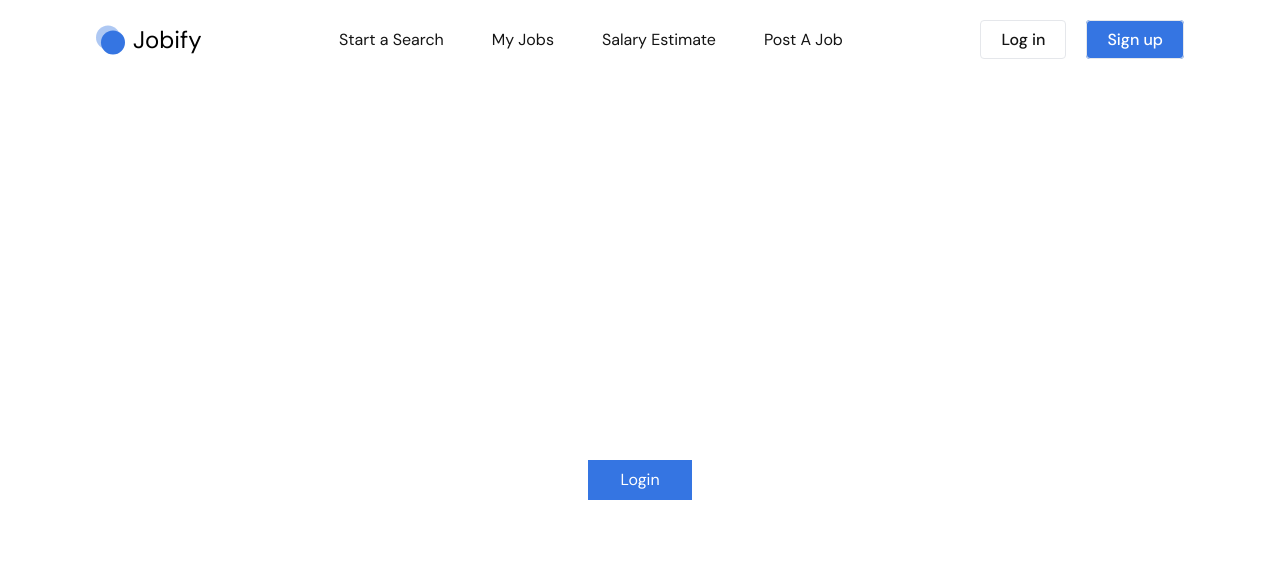
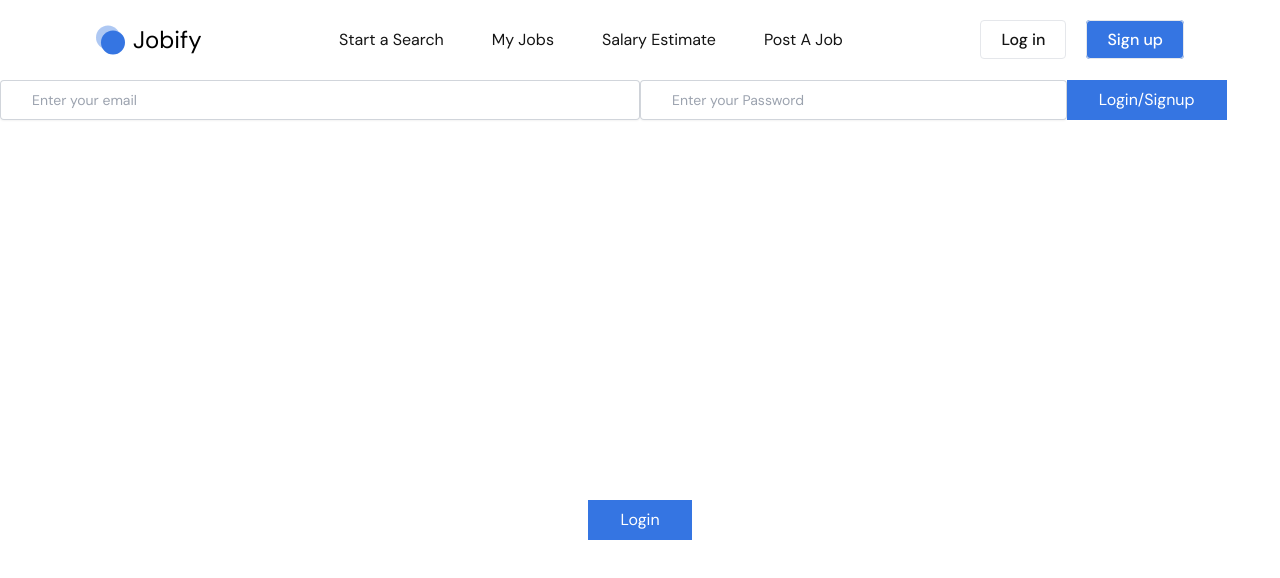
Before and after one commit to ashwinikrishnajirao/Jobify, a React (Vite) app in the folder job-portal-client/: page /login in a window 1280 px wide. Shown: the top 578 px of the page. Built offline with nearby package versions, Linux system fonts and the light colour scheme.

Commit message:
login working

```diff
--- a/job-portal-client/src/Components/Login.jsx
+++ b/job-portal-client/src/Components/Login.jsx
@@ -2,22 +2,37 @@ import React from 'react'
 import { GoogleAuthProvider, signInWithPopup } from "firebase/auth";
 import app from '../firebase/firebase.config';
 import { getAuth } from "firebase/auth";
+import { createUserWithEmailAndPassword } from "firebase/auth";
+
+
 
 
 const Login = () => {
 
     const auth = getAuth();
+    const emailLogin =() => {
+
+
+
+createUserWithEmailAndPassword(auth, email, password)
+  .then((userCredential) => {
+    // Signed up
+    const email = userCredential.email;
+    const password = userCredential.password;
+    // ...
+  })
+  .catch((error) => {
+    const errorCode = error.code;
+    const errorMessage = error.message;
+  });
+    }
+
     const googleProvider = new GoogleAuthProvider();
     const handleLogin = () => {
         signInWithPopup(auth, googleProvider).then((result) => {
-
-
             const user = result.user;
             console.log(user);
-
-
           }).catch((error) => {
-
             const errorMessage = error.message;
             // The email of the user's account used.
             const email = error.customData.email;
@@ -27,8 +42,40 @@ const Login = () => {
           });
     }
   return (
+    <div>
+<form onSubmit={emailLogin}>
+        <div className="flex justify-start md:flex-row flex-col md:gap-0 gap-4">
+          <div className="flex md:round-s-md rounded shadow-sm ring-1 ring-inset ring-gray-300
+          focus-within:ring-2 focus-within:ring-inset focus-within:ring-indigo-600 md:w-1/2  w-full">
+            <input
+              type="email"
+              name="email"
+              id="email"
+              placeholder="Enter your email"
+              className='block flex-1 border-0 bg-transparent py-1.5 pl-8 text-gray-900
+              placeholder:text-gray-400 focus:right-0 sm:text-sm sm:leading-6'
+              />
+
+          </div>
+          <div className="flex md:round-s-none rounded shadow-sm ring-1 ring-inset ring-gray-300
+          focus-within:ring-2 focus-within:ring-inset focus-within:ring-indigo-600 md:w-1/3  w-full">
+            <input
+              type="password"
+              name="Password"
+              id="Password"
+              placeholder="Enter your Password"
+              className='block flex-1 border-0 bg-transparent py-1.5 pl-8 text-gray-900
+              placeholder:text-gray-400 focus:right-0 sm:text-sm sm:leading-6'
+              />
+          </div>
+
+          <button type="submit" className="bg-blue py-2 px-8 text-white ">Login/Signup</button>
+        </div>
+      </form>
+
     <div className='h-screen w-full flex items-center justify-center'>
         <button className='bg-blue px-8 py-2 text-white' onClick={handleLogin}>Login</button>
+    </div>
     </div>
   )
 }
```
